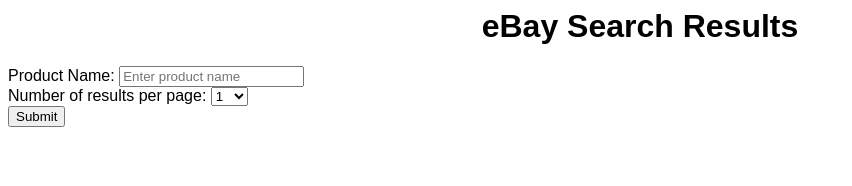
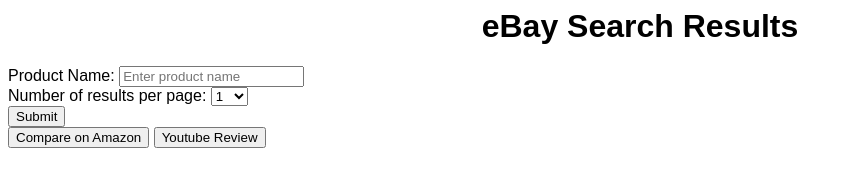
Before and after one commit to croberts4055/MultiBay, a plain HTML site: page home.html in a window 1280 px wide. Shown: the whole page, without its empty margins (0-852 px from the left). Drawn offline with Linux system fonts and the light colour scheme.

Commit message:
added youtube and amazon capabilities

```diff
--- a/home.html
+++ b/home.html
@@ -25,7 +25,9 @@
             <option>50</option>
         </select>
         <br>
-        <input type="button" name="Submit" value="Submit" onclick="ebayStart()" id="submit">
+        <input type="button" name="Submit" value="Submit" onclick="ebayStart()" id="submit"><br>
+        <input type="button" name="Submit" value="Compare on Amazon" onclick="amazonSearch()" id="submit" >
+        <input type="button" name="Submit" value="Youtube Review" onclick="youtubeSearch()" id="submit" >
     </form>
      <div id="youtube"></div>
     <div id="results"></div>
--- a/script.js
+++ b/script.js
@@ -94,3 +94,17 @@
 
         document.body.appendChild(s);
     }
+
+    function amazonSearch() {
+                var productName2 = document.getElementById('productName').value.toString();
+                var searchURL = "https://www.amazon.com/s/ref=nb_sb_noss_2?url=search-alias%3Daps&field-keywords="+productName2;
+                window.open(searchURL);
+
+    }
+    function youtubeSearch(){
+                        var productName3 = document.getElementById('productName').value.toString();
+                        var searchURL2="https://www.youtube.com/results?search_query=" + productName3 + " review";
+                        window.open(searchURL2);
+
+
+    }
```
